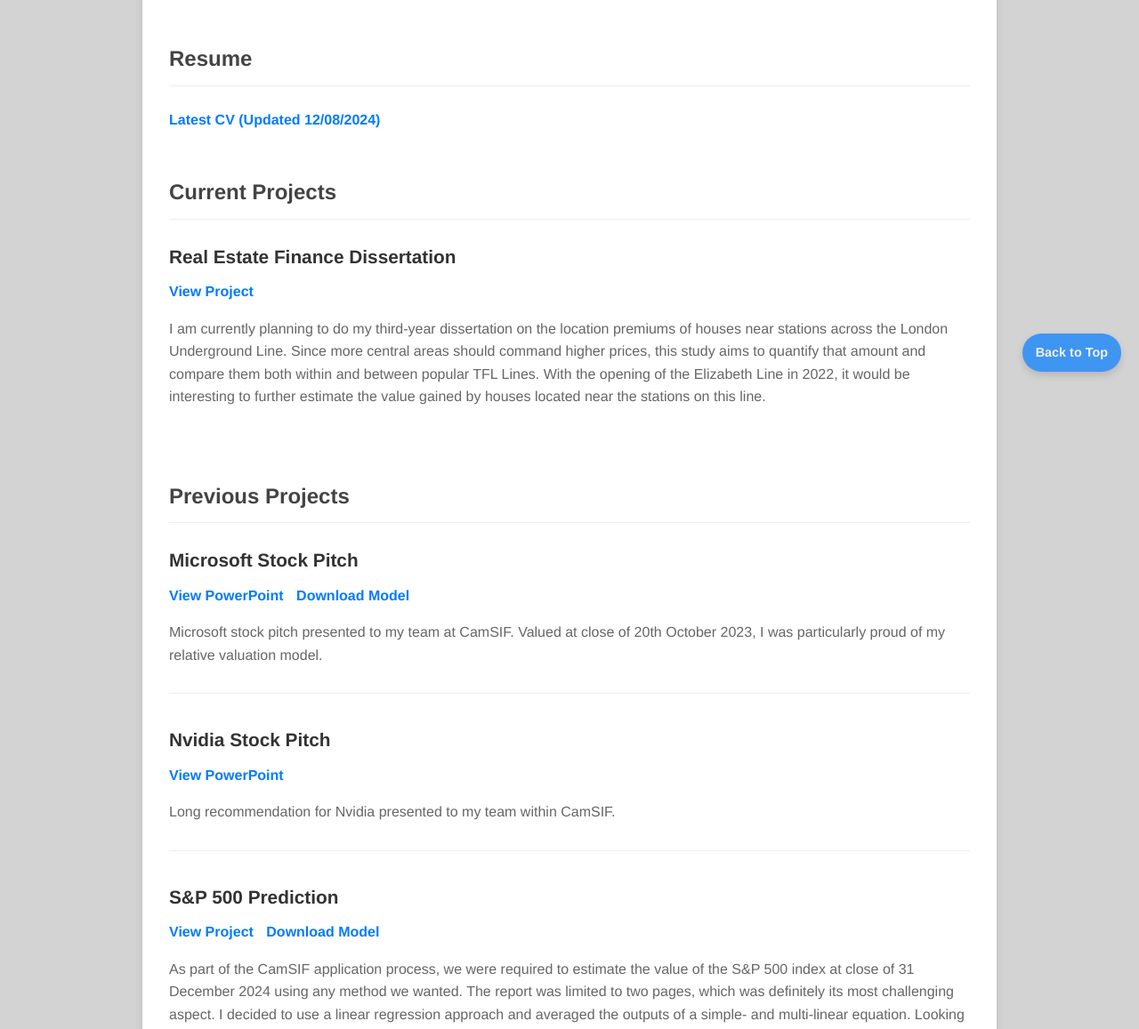
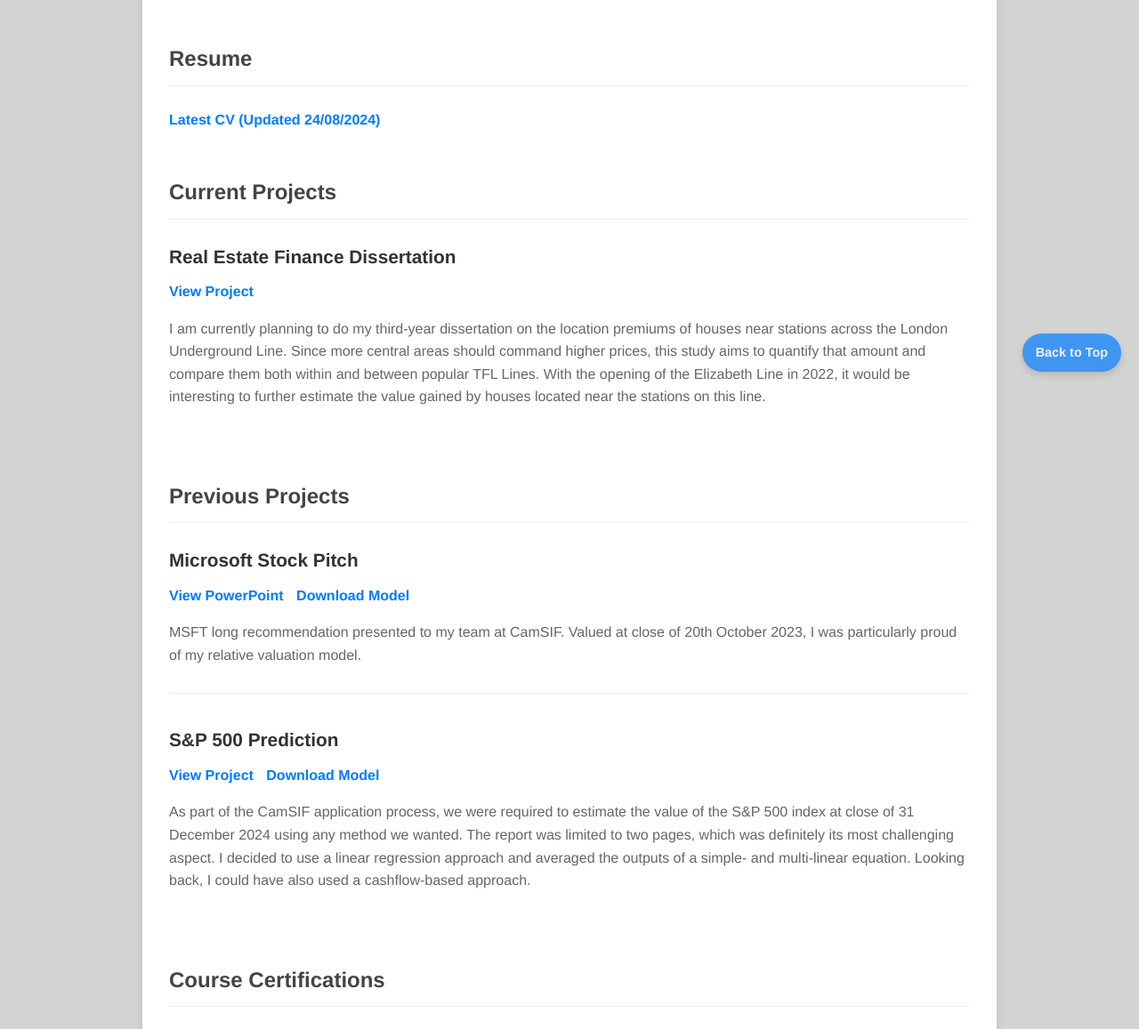
Before and after one commit to Whitesnowf/portfolio-website, a plain HTML site: page index.html in a window 1280 px wide. Shown: the part 362-1519 px from the top of the page at 89% size. Drawn offline with Linux system fonts and the light colour scheme.

Commit message:
Update index.html

```diff
--- a/index.html
+++ b/index.html
@@ -22,7 +22,7 @@
     <script src="script.js" defer></script>
 </head>
 <body id="top">
-    <!-- GTM (noscript) -->
+    <!-- GTM noscript -->
     <noscript><iframe src="https://www.googletagmanager.com/ns.html?id=GTM-5L8WDJXX"
     height="0" width="0" style="display:none;visibility:hidden"></iframe></noscript>
     <div class="container">
@@ -36,7 +36,7 @@
         <!-- CV Section -->
         <section class="cv">
             <h2>Resume</h2>
-            <a href="Files/Lawrence Lee CV.pdf" target="_blank">Latest CV (Updated 12/08/2024)</a>
+            <a href="Files/Lawrence Lee CV.pdf" target="_blank">Latest CV (Updated 24/08/2024)</a>
         </section>
 
         <!-- Current Projects Section -->
@@ -60,15 +60,7 @@
                     <a href="Files/Microsoft Stock Pitch.pdf" class="view-project" target="_blank">View PowerPoint</a>
                     <a href="Files/Microsoft Relative Valuation Model.xlsx" class="view-model" target="_blank">Download Model</a>
                 </div>
-                <p>Microsoft stock pitch presented to my team at CamSIF. Valued at close of 20th October 2023, I was particularly proud of my relative valuation model.</p>
-            </div>
-
-            <div class="project">
-                <h3>Nvidia Stock Pitch</h3>
-                <div class="links">
-                    <a href="Files/Nvidia Stock Pitch.pdf" class="view-project" target="_blank">View PowerPoint</a>
-                </div>
-                <p>Long recommendation for Nvidia presented to my team within CamSIF.</p>
+                <p>MSFT long recommendation presented to my team at CamSIF. Valued at close of 20th October 2023, I was particularly proud of my relative valuation model.</p>
             </div>
 
             <div class="project">
```
